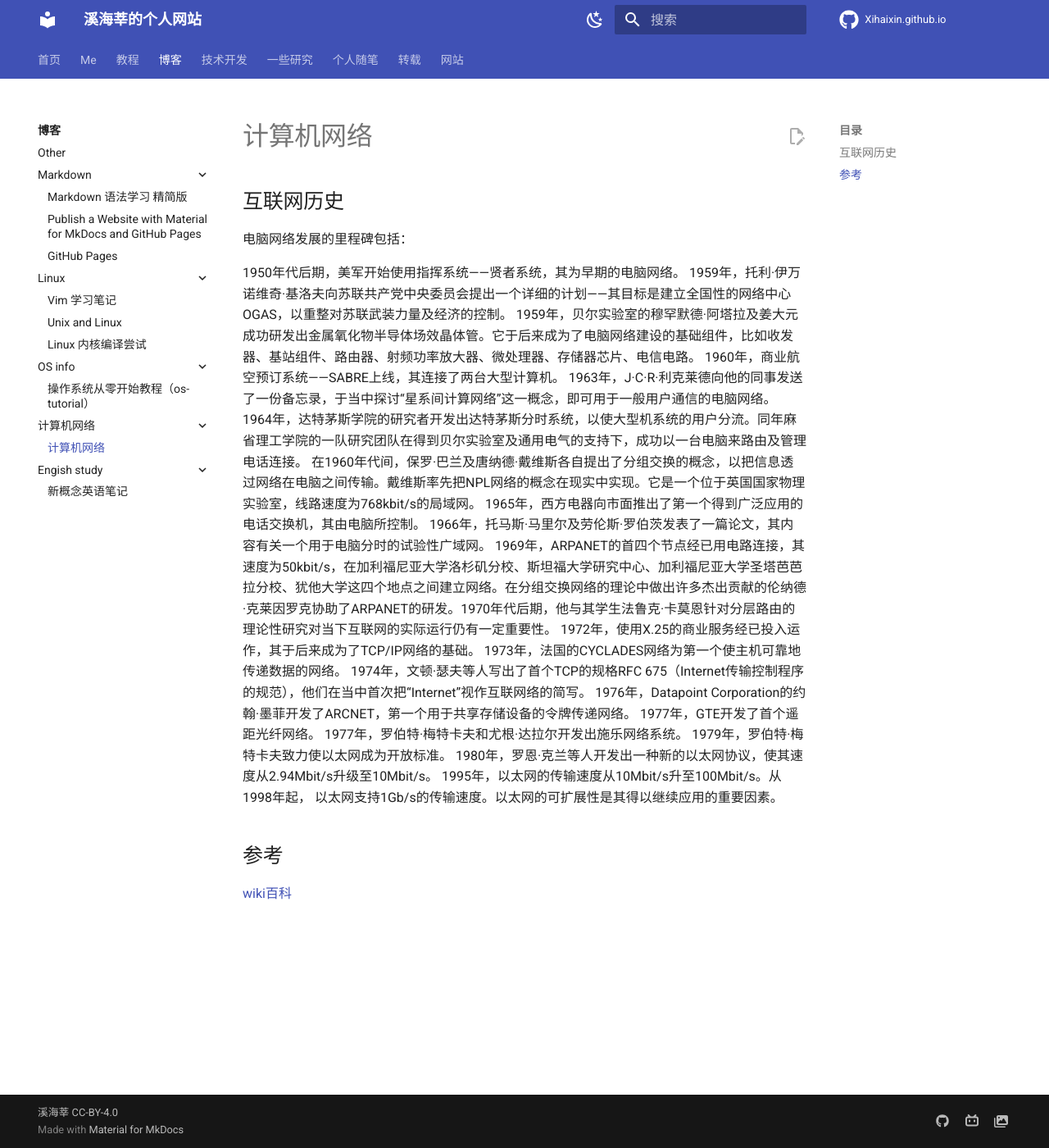
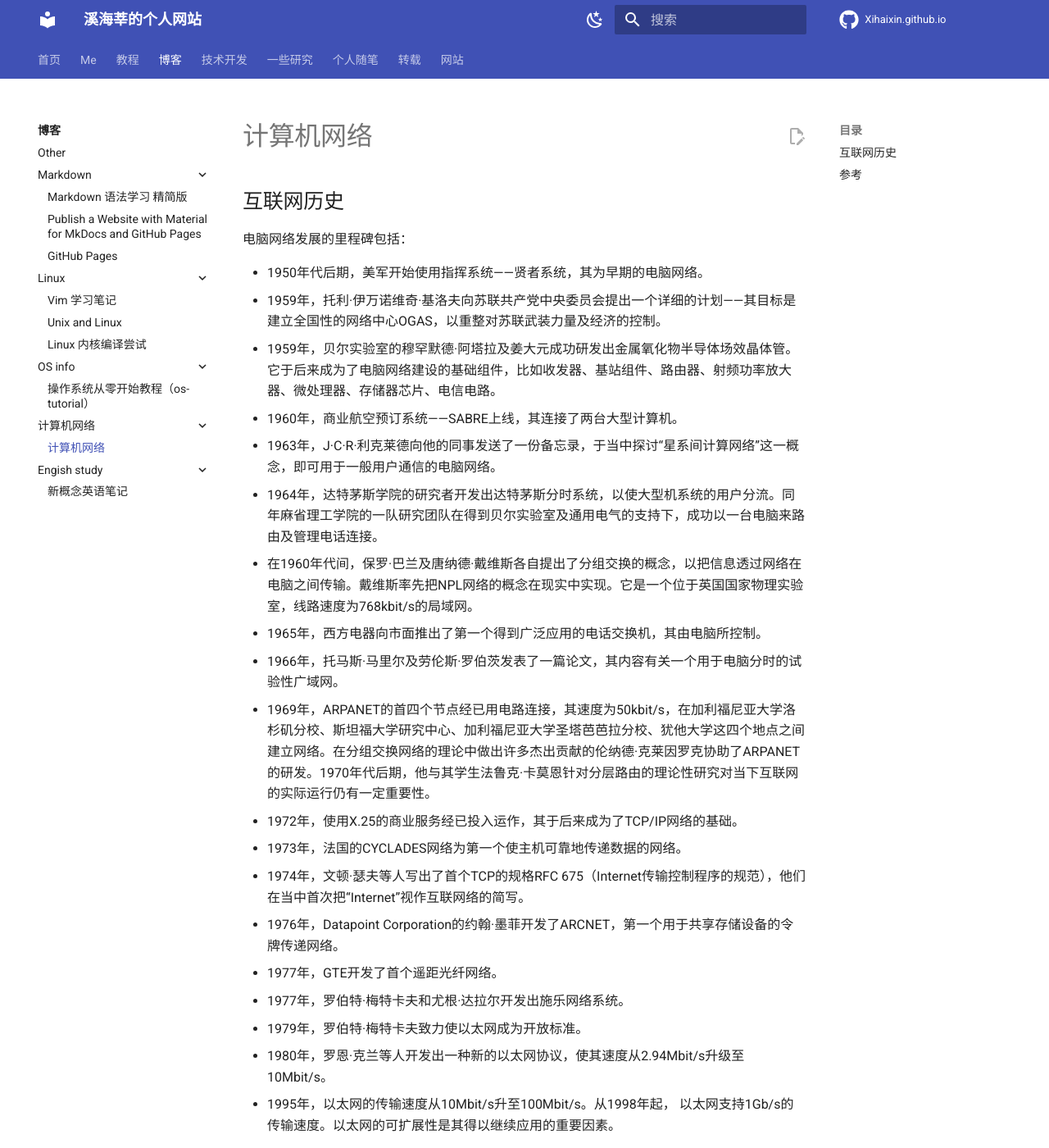
Before and after one commit to Xihaixin/Xihaixin.github.io, an MkDocs documentation site: the page built from docs/BLOG/Network/internet-history.md, in a window 1280 px wide and 1400 px high. Shown: the whole window at 82% size. Built offline with MkDocs 1.6.1 and Material for MkDocs 9.7.7, drawn with Linux system fonts in a browser that asks for light colours; nearby versions of some CDN libraries; library files that are not in the unit come from our copies; comment, search, counter and statistics services are not loaded.

Commit message:
修改部分细节内容

```diff
--- a/docs/BLOG/Network/internet-history.md
+++ b/docs/BLOG/Network/internet-history.md
@@ -4,25 +4,25 @@
 
 电脑网络发展的里程碑包括：
 
-1950年代后期，美军开始使用指挥系统——贤者系统，其为早期的电脑网络。
-1959年，托利·伊万诺维奇·基洛夫向苏联共产党中央委员会提出一个详细的计划——其目标是建立全国性的网络中心OGAS，以重整对苏联武装力量及经济的控制。
-1959年，贝尔实验室的穆罕默德·阿塔拉及姜大元成功研发出金属氧化物半导体场效晶体管。它于后来成为了电脑网络建设的基础组件，比如收发器、基站组件、路由器、射频功率放大器、微处理器、存储器芯片、电信电路。
-1960年，商业航空预订系统——SABRE上线，其连接了两台大型计算机。
-1963年，J·C·R·利克莱德向他的同事发送了一份备忘录，于当中探讨“星系间计算网络”这一概念，即可用于一般用户通信的电脑网络。
-1964年，达特茅斯学院的研究者开发出达特茅斯分时系统，以使大型机系统的用户分流。同年麻省理工学院的一队研究团队在得到贝尔实验室及通用电气的支持下，成功以一台电脑来路由及管理电话连接。
-在1960年代间，保罗·巴兰及唐纳德·戴维斯各自提出了分组交换的概念，以把信息透过网络在电脑之间传输。戴维斯率先把NPL网络的概念在现实中实现。它是一个位于英国国家物理实验室，线路速度为768kbit/s的局域网。
-1965年，西方电器向市面推出了第一个得到广泛应用的电话交换机，其由电脑所控制。
-1966年，托马斯·马里尔及劳伦斯·罗伯茨发表了一篇论文，其内容有关一个用于电脑分时的试验性广域网。
-1969年，ARPANET的首四个节点经已用电路连接，其速度为50kbit/s，在加利福尼亚大学洛杉矶分校、斯坦福大学研究中心、加利福尼亚大学圣塔芭芭拉分校、犹他大学这四个地点之间建立网络。在分组交换网络的理论中做出许多杰出贡献的伦纳德·克莱因罗克协助了ARPANET的研发。1970年代后期，他与其学生法鲁克·卡莫恩针对分层路由的理论性研究对当下互联网的实际运行仍有一定重要性。
-1972年，使用X.25的商业服务经已投入运作，其于后来成为了TCP/IP网络的基础。
-1973年，法国的CYCLADES网络为第一个使主机可靠地传递数据的网络。
-1974年，文顿·瑟夫等人写出了首个TCP的规格RFC 675（Internet传输控制程序的规范），他们在当中首次把“Internet”视作互联网络的简写。
-1976年，Datapoint Corporation的约翰·墨菲开发了ARCNET，第一个用于共享存储设备的令牌传递网络。
-1977年，GTE开发了首个遥距光纤网络。
-1977年，罗伯特·梅特卡夫和尤根·达拉尔开发出施乐网络系统。
-1979年，罗伯特·梅特卡夫致力使以太网成为开放标准。
-1980年，罗恩·克兰等人开发出一种新的以太网协议，使其速度从2.94Mbit/s升级至10Mbit/s。
-1995年，以太网的传输速度从10Mbit/s升至100Mbit/s。从1998年起， 以太网支持1Gb/s的传输速度。以太网的可扩展性是其得以继续应用的重要因素。
+- 1950年代后期，美军开始使用指挥系统——贤者系统，其为早期的电脑网络。
+- 1959年，托利·伊万诺维奇·基洛夫向苏联共产党中央委员会提出一个详细的计划——其目标是建立全国性的网络中心OGAS，以重整对苏联武装力量及经济的控制。
+- 1959年，贝尔实验室的穆罕默德·阿塔拉及姜大元成功研发出金属氧化物半导体场效晶体管。它于后来成为了电脑网络建设的基础组件，比如收发器、基站组件、路由器、射频功率放大器、微处理器、存储器芯片、电信电路。
+- 1960年，商业航空预订系统——SABRE上线，其连接了两台大型计算机。
+- 1963年，J·C·R·利克莱德向他的同事发送了一份备忘录，于当中探讨“星系间计算网络”这一概念，即可用于一般用户通信的电脑网络。
+- 1964年，达特茅斯学院的研究者开发出达特茅斯分时系统，以使大型机系统的用户分流。同年麻省理工学院的一队研究团队在得到贝尔实验室及通用电气的支持下，成功以一台电脑来路由及管理电话连接。
+- 在1960年代间，保罗·巴兰及唐纳德·戴维斯各自提出了分组交换的概念，以把信息透过网络在电脑之间传输。戴维斯率先把NPL网络的概念在现实中实现。它是一个位于英国国家物理实验室，线路速度为768kbit/s的局域网。
+- 1965年，西方电器向市面推出了第一个得到广泛应用的电话交换机，其由电脑所控制。
+- 1966年，托马斯·马里尔及劳伦斯·罗伯茨发表了一篇论文，其内容有关一个用于电脑分时的试验性广域网。
+- 1969年，ARPANET的首四个节点经已用电路连接，其速度为50kbit/s，在加利福尼亚大学洛杉矶分校、斯坦福大学研究中心、加利福尼亚大学圣塔芭芭拉分校、犹他大学这四个地点之间建立网络。在分组交换网络的理论中做出许多杰出贡献的伦纳德·克莱因罗克协助了ARPANET的研发。1970年代后期，他与其学生法鲁克·卡莫恩针对分层路由的理论性研究对当下互联网的实际运行仍有一定重要性。
+- 1972年，使用X.25的商业服务经已投入运作，其于后来成为了TCP/IP网络的基础。
+- 1973年，法国的CYCLADES网络为第一个使主机可靠地传递数据的网络。
+- 1974年，文顿·瑟夫等人写出了首个TCP的规格RFC 675（Internet传输控制程序的规范），他们在当中首次把“Internet”视作互联网络的简写。
+- 1976年，Datapoint Corporation的约翰·墨菲开发了ARCNET，第一个用于共享存储设备的令牌传递网络。
+- 1977年，GTE开发了首个遥距光纤网络。
+- 1977年，罗伯特·梅特卡夫和尤根·达拉尔开发出施乐网络系统。
+- 1979年，罗伯特·梅特卡夫致力使以太网成为开放标准。
+- 1980年，罗恩·克兰等人开发出一种新的以太网协议，使其速度从2.94Mbit/s升级至10Mbit/s。
+- 1995年，以太网的传输速度从10Mbit/s升至100Mbit/s。从1998年起， 以太网支持1Gb/s的传输速度。以太网的可扩展性是其得以继续应用的重要因素。
 
 
 ## 参考
```
Also changed, not shown: docs/BLOG/Linux/vim.md (+0 -1 lines), docs/ME/description.md (+1 -1 lines), docs/ME/experience.md (+1 -1 lines), docs/ME/index.md (+1 -1 lines), docs/WEBSITE/build.md (+1 -1 lines), docs/WEBSITE/help.md (+1 -0 lines), docs/WEBSITE/index.md (+15 -0 lines), docs/WEBSITE/test.md (deleted).
